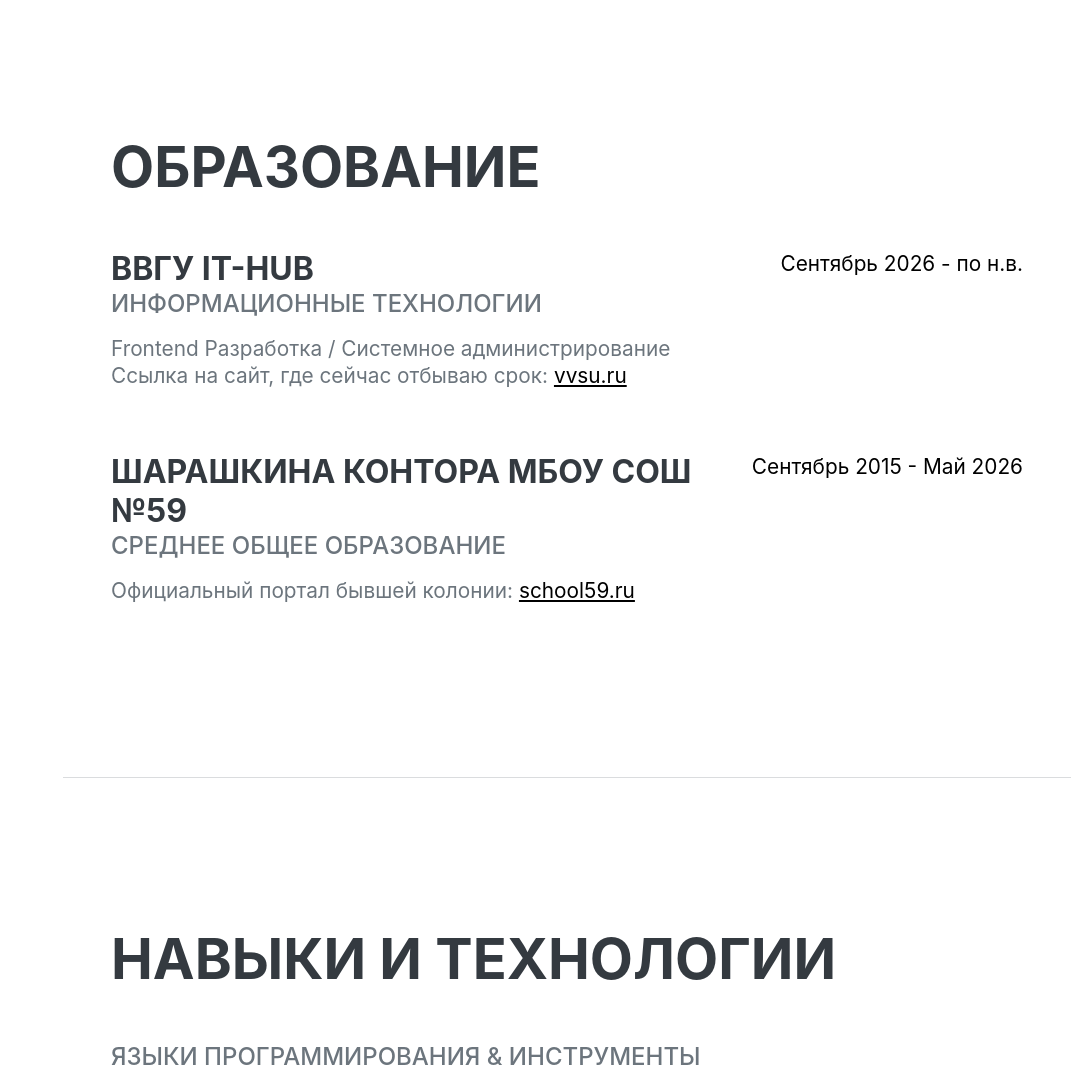
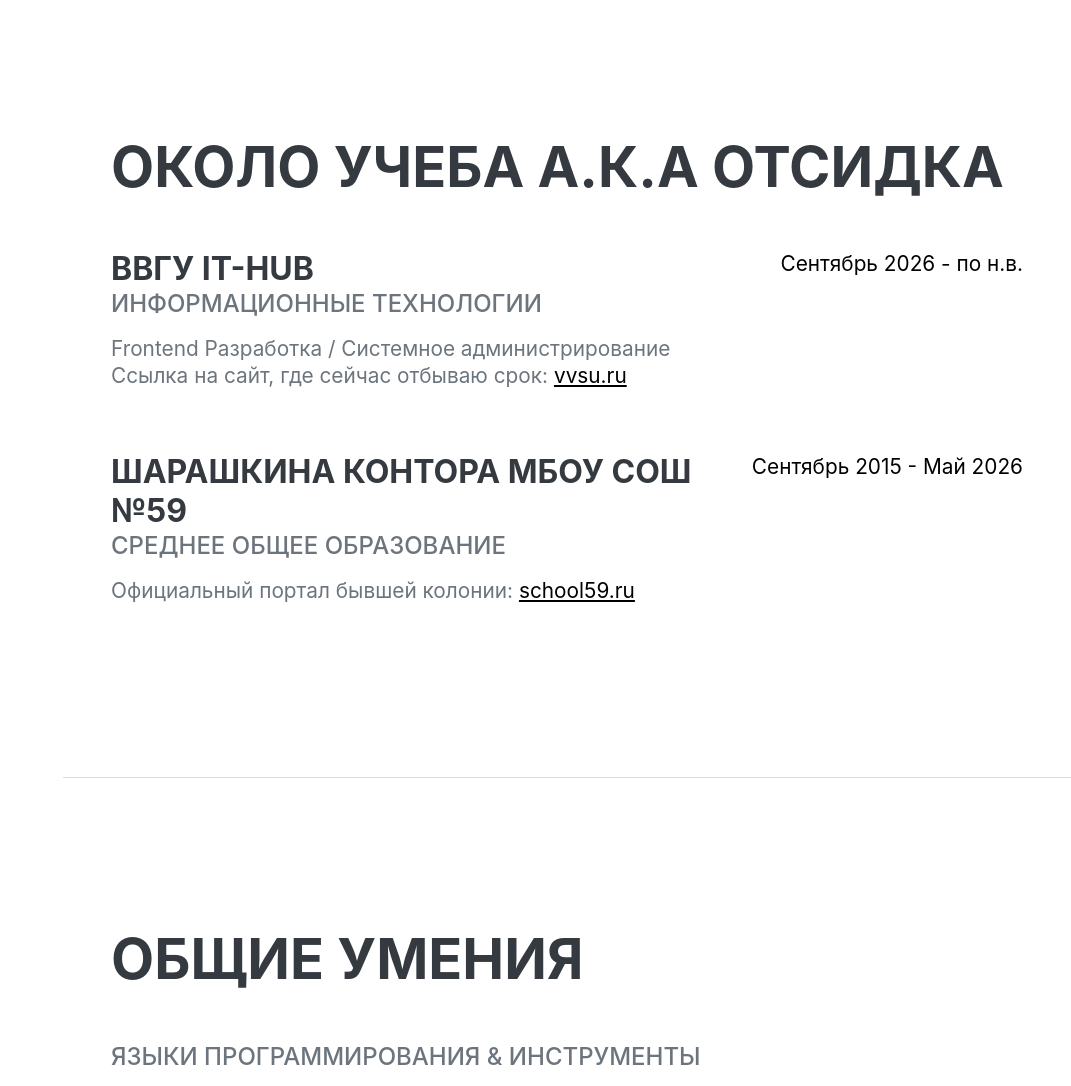
Before and after one commit to f100zyx/my_website.lol, a plain HTML site: page index.html in a window 1280 px wide. Shown: the part 2520-3606 px from the top of the page, without its empty margins (209-1280 px from the left). Drawn offline with nearby package versions, Linux system fonts and the light colour scheme; a web font is replaced by a local one.

Commit message:
fix all web site

```diff
--- a/index.html
+++ b/index.html
@@ -102,7 +102,7 @@
             <!-- Education-->
             <section class="resume-section" id="education">
     <div class="resume-section-content">
-        <h2 class="mb-5">Образование</h2>
+        <h2 class="mb-5">Около учеба А.К.А отсидка</h2>
 
         <!-- Блок ВВГУ IT-hub -->
         <div class="d-flex flex-column flex-md-row justify-content-between mb-5">
@@ -133,7 +133,7 @@
 <!-- Skills-->
 <section class="resume-section" id="skills">
     <div class="resume-section-content">
-        <h2 class="mb-5">Навыки и Технологии</h2>
+        <h2 class="mb-5">Общие умения</h2>
 
         <div class="subheading mb-3">Языки программирования & Инструменты</div>
         <ul class="list-inline dev-icons">
@@ -269,7 +269,7 @@
             <li class="mb-4">
                 <span class="fa-li"><i class="fas fa-compact-disc text-warning"></i></span>
                 <strong>Tool — Ænima</strong>
-                <img src="https://i.ebayimg.com/images/g/1fEAAOSw79ZkkXtg/s-l1200.jpg" style="display: block; width: 300px; height: 300px; object-fit: cover; margin: 8px 0; border-radius: 4px; box-shadow: 0 4px 8px rgba(0,0,0,0.15);" alt="Ænima">
+                <img src="https://encrypted-tbn0.gstatic.com/images?q=tbn:ANd9GcQFTRExWPiiCtHKHafm0_CTo4hNyLsKOd_kfAHmZBnpWSIOa7aqavsRFp5x&s=10" style="display: block; width: 300px; height: 300px; object-fit: cover; margin: 8px 0; border-radius: 4px; box-shadow: 0 4px 8px rgba(0,0,0,0.15);" alt="Ænima">
                 <div class="small text-muted">Сложный прогрессивный метал для полного погружения</div>
             </li>
         </ul>
```
